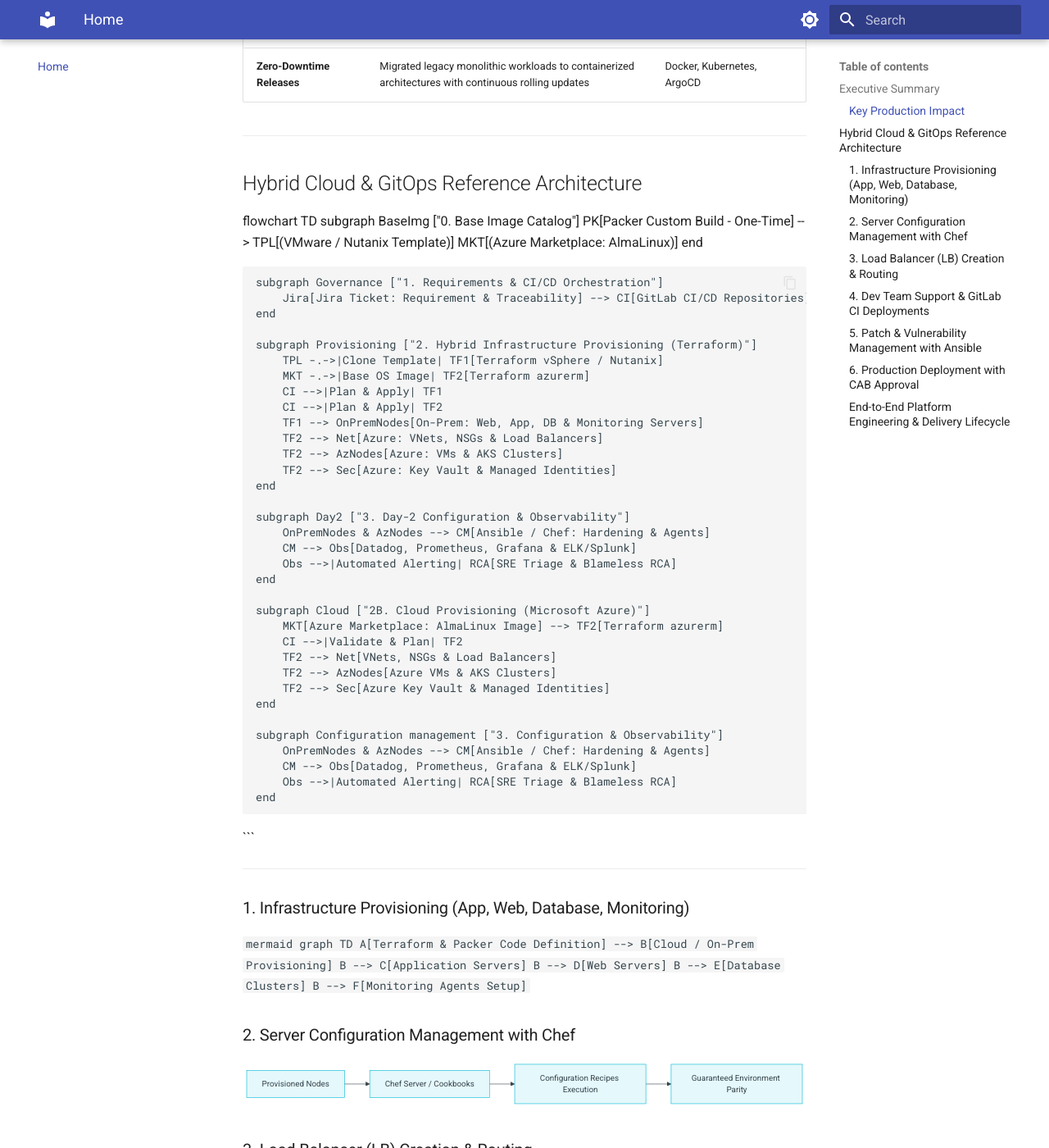
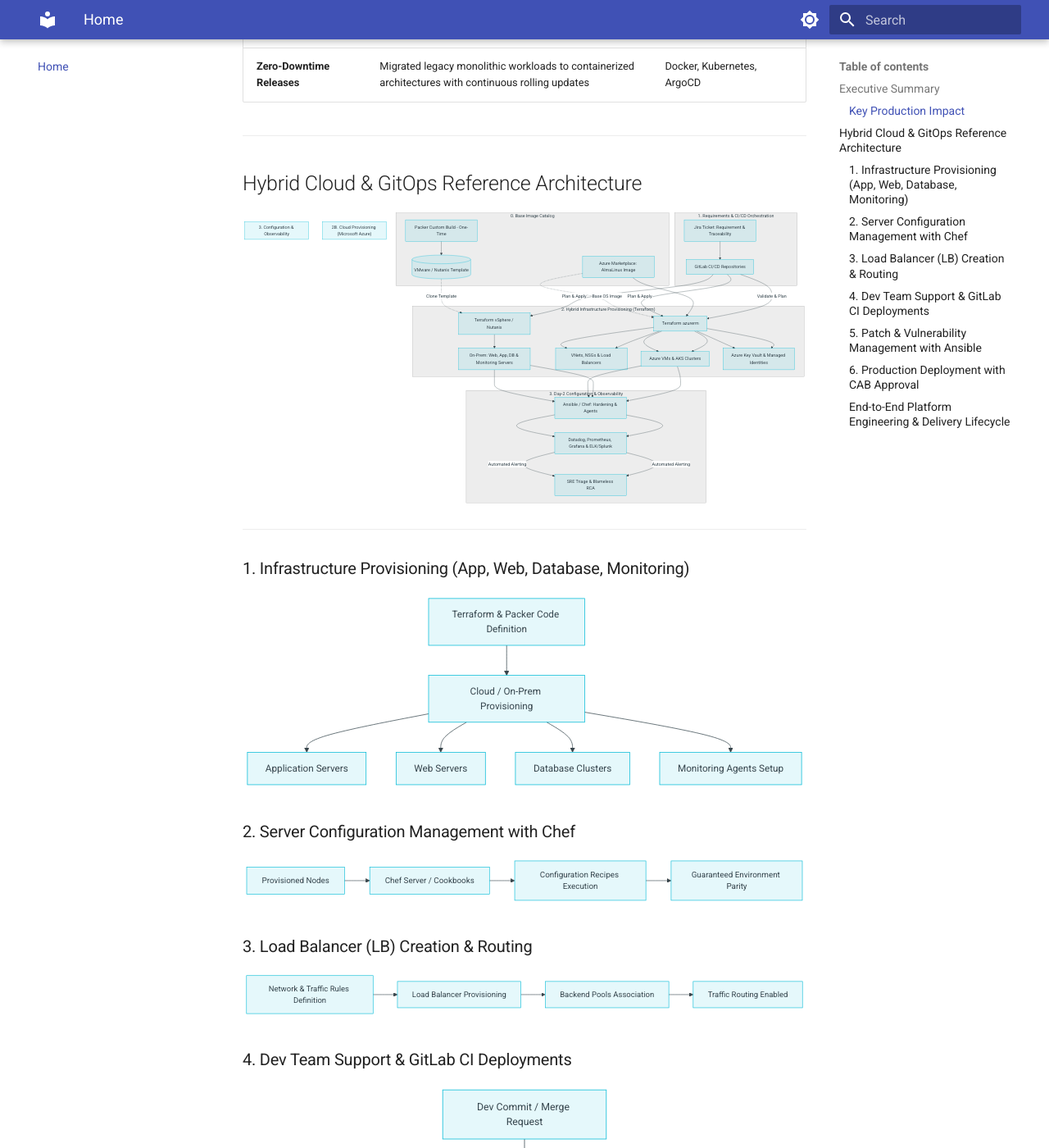
Before and after one commit to ejpinangog/ejpinangog.github.io, an MkDocs documentation site: the page built from docs/index.md, in a window 1280 px wide and 1400 px high, scrolled down 919 px. Shown: the whole window at 82% size. Built offline with MkDocs 1.6.1 and Material for MkDocs 9.7.7, drawn with Linux system fonts in a browser that asks for light colours.

Commit message:
fix: clean mermaid diagram in docs/index.md

````diff
--- a/docs/index.md
+++ b/docs/index.md
@@ -23,6 +23,7 @@ Technical Lead, SRE, DevOps and Platform Engineer with **over 10 years of experi
 
 ## Hybrid Cloud & GitOps Reference Architecture
 
+```mermaid
 flowchart TD
     subgraph BaseImg ["0. Base Image Catalog"]
         PK[Packer Custom Build - One-Time] --> TPL[(VMware / Nutanix Template)]
````
